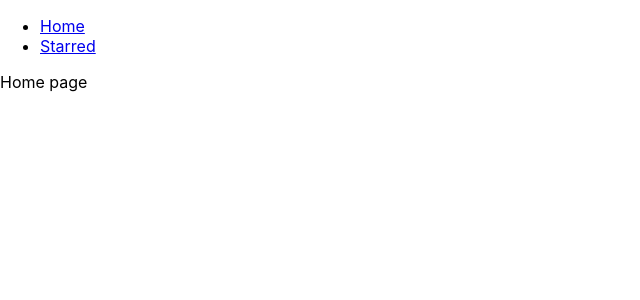
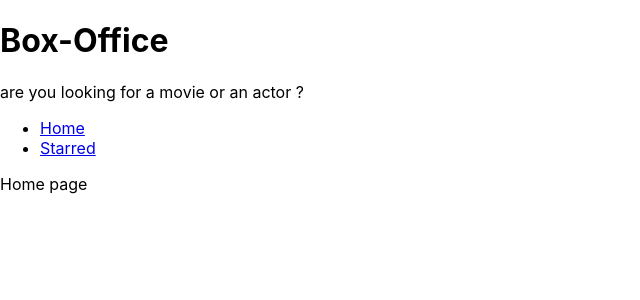
Before and after one commit to Euptskarl/box-office, a React (Create React App) app: page / in a window 1280 px wide. Shown: the top 300 px of the page, without its empty margins (0-640 px from the left). Built offline with nearby package versions, Linux system fonts and the light colour scheme.

Commit message:
added layout management and created title

```diff
--- a/src/App.js
+++ b/src/App.js
@@ -1,15 +1,10 @@
 import React from 'react';
 import { Switch, Route } from 'react-router-dom';
-
-import Navs from './component/Navs';
 import Home from './pages/Home';
 import Starred from './pages/Starred';
 
 function App() {
   return (
-    <div>
-      <Navs />
-
     <Switch>
       <Route exact path="/">
         <Home />
@@ -23,7 +18,6 @@
         <div>Not found</div>
       </Route>
     </Switch>
-    </div>
   );
 }
 
--- /dev/null
+++ b/src/component/MainPageLayout.js
@@ -0,0 +1,19 @@
+import React from 'react';
+import Navs from './Navs';
+import Title from './Title';
+
+const MainPageLayout = ({ children }) => {
+  return (
+    <div>
+      <Title
+        title="Box-Office"
+        subtitle="are you looking for a movie or an actor ?"
+      />
+      <Navs />
+
+      {children}
+    </div>
+  );
+};
+
+export default MainPageLayout;
--- /dev/null
+++ b/src/component/Title.js
@@ -0,0 +1,12 @@
+import React from 'react'
+
+const Title = ({title,subtitle}) => {
+  return (
+    <div>
+      <h1>{title}</h1>
+      <p>{subtitle}</p>
+    </div>
+  )
+}
+
+export default Title
--- a/src/pages/Home.js
+++ b/src/pages/Home.js
@@ -1,11 +1,8 @@
-import React from 'react'
+import React from 'react';
+import MainPageLayout from '../component/MainPageLayout';
 
 const Home = () => {
-  return (
-    <div>
-      Home page
-    </div>
-  )
-}
+  return <MainPageLayout>Home page</MainPageLayout>;
+};
 
-export default Home
+export default Home;
--- a/src/pages/Starred.js
+++ b/src/pages/Starred.js
@@ -1,7 +1,8 @@
 import React from 'react';
+import MainPageLayout from '../component/MainPageLayout';
 
 const Starred = () => {
-  return <div>Starred page</div>;
+  return <MainPageLayout>Starred page</MainPageLayout>;
 };
 
 export default Starred;
```
Lines whose indentation alone changed are shown as unchanged.
